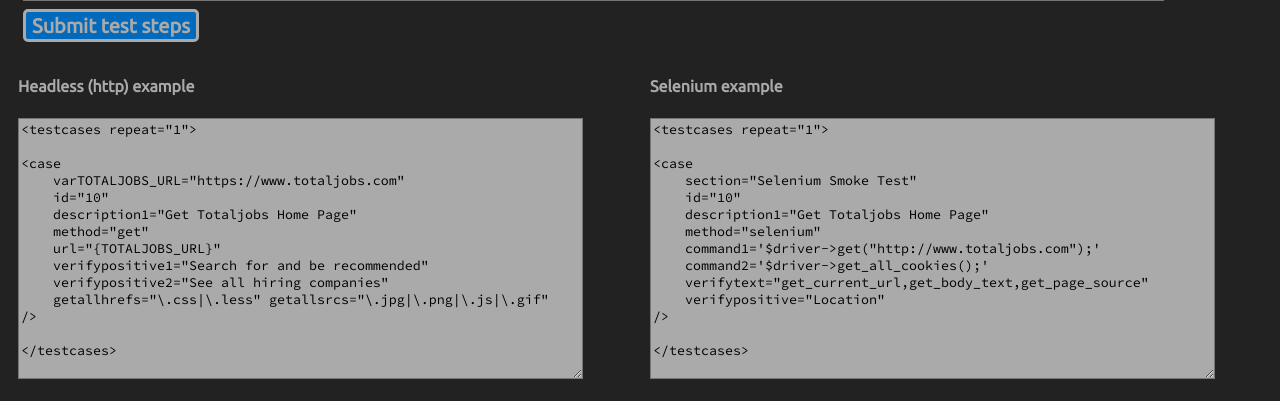
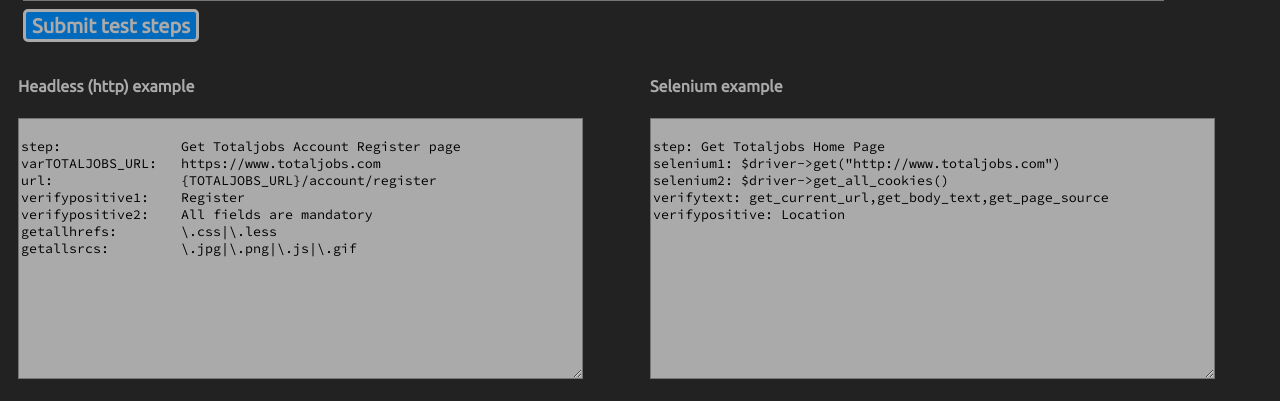
Before and after one commit to Qarj/webimblaze-server, a Django app: page /server/submit/ in a window 1280 px wide. Shown: the part 796-1197 px from the top of the page. Run offline with Django 3.2, Linux system fonts and the light colour scheme.

Commit message:
restate examples in lean format

```diff
--- a/webinject/server/templates/server/submit.html
+++ b/webinject/server/templates/server/submit.html
@@ -30,20 +30,14 @@
             <h4>Headless (http) example</h4>
 
             <textarea readonly class="steps" cols="68" rows="15">
-<testcases repeat="1">
 
-<case
-    varTOTALJOBS_URL="https://www.totaljobs.com"
-    id="10"
-    description1="Get Totaljobs Home Page"
-    method="get"
-    url="{TOTALJOBS_URL}"
-    verifypositive1="Search for and be recommended"
-    verifypositive2="See all hiring companies"
-    getallhrefs="\.css|\.less" getallsrcs="\.jpg|\.png|\.js|\.gif"
-/>
-
-</testcases>
+step:               Get Totaljobs Account Register page
+varTOTALJOBS_URL:   https://www.totaljobs.com
+url:                {TOTALJOBS_URL}/account/register
+verifypositive1:    Register
+verifypositive2:    All fields are mandatory
+getallhrefs:        \.css|\.less
+getallsrcs:         \.jpg|\.png|\.js|\.gif
             </textarea>
         </div>
 
@@ -51,20 +45,12 @@
             <h4>Selenium example</h4>
 
             <textarea readonly class="steps" cols="68" rows="15">
-<testcases repeat="1">
 
-<case
-    section="Selenium Smoke Test"
-    id="10"
-    description1="Get Totaljobs Home Page"
-    method="selenium"
-    command1='$driver->get("http://www.totaljobs.com");'
-    command2='$driver->get_all_cookies();'
-    verifytext="get_current_url,get_body_text,get_page_source"
-    verifypositive="Location"
-/>
-
-</testcases>
+step: Get Totaljobs Home Page
+selenium1: $driver->get("http://www.totaljobs.com")
+selenium2: $driver->get_all_cookies()
+verifytext: get_current_url,get_body_text,get_page_source
+verifypositive: Location
             </textarea>
         </div>
     </div>
```
